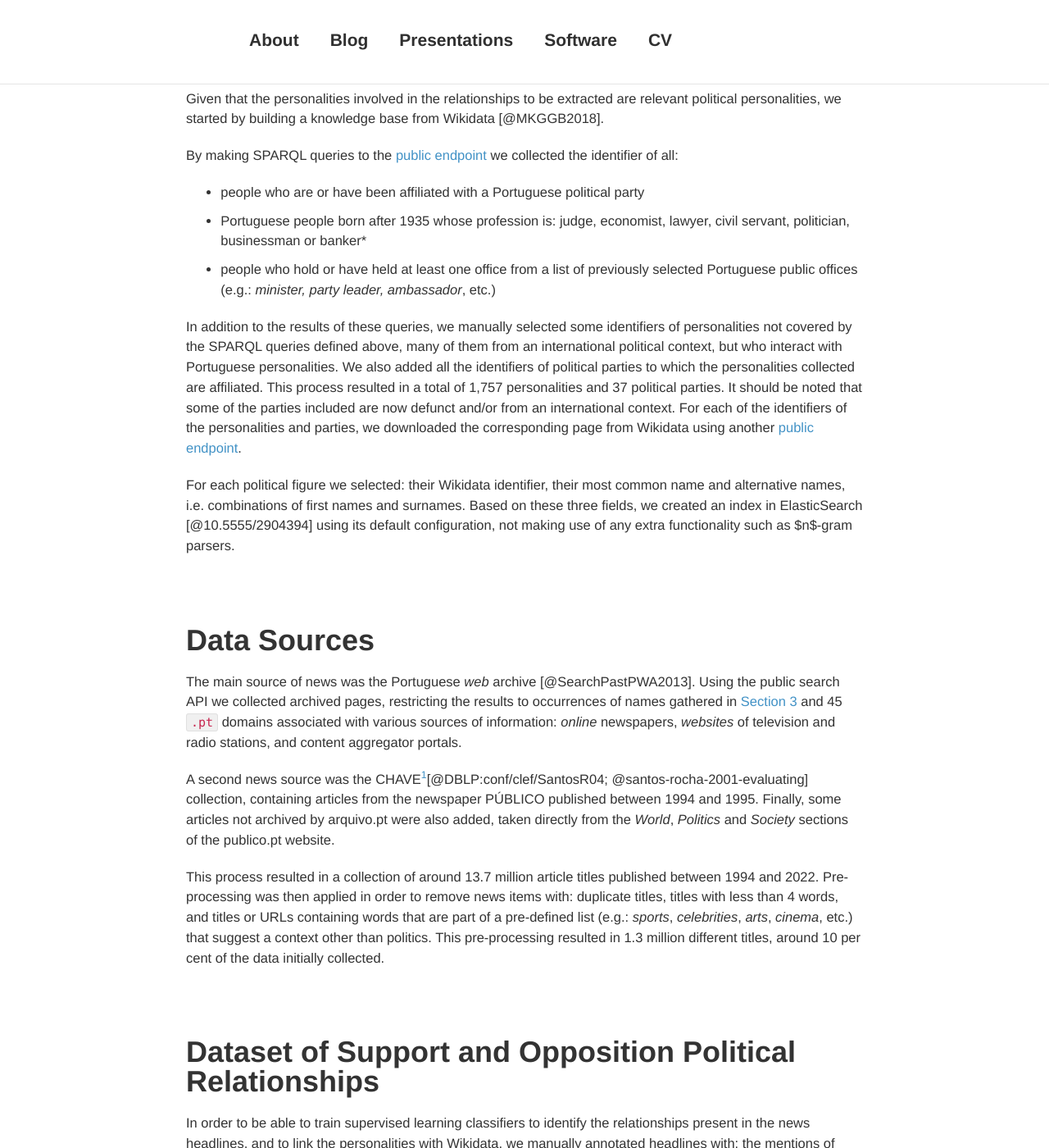
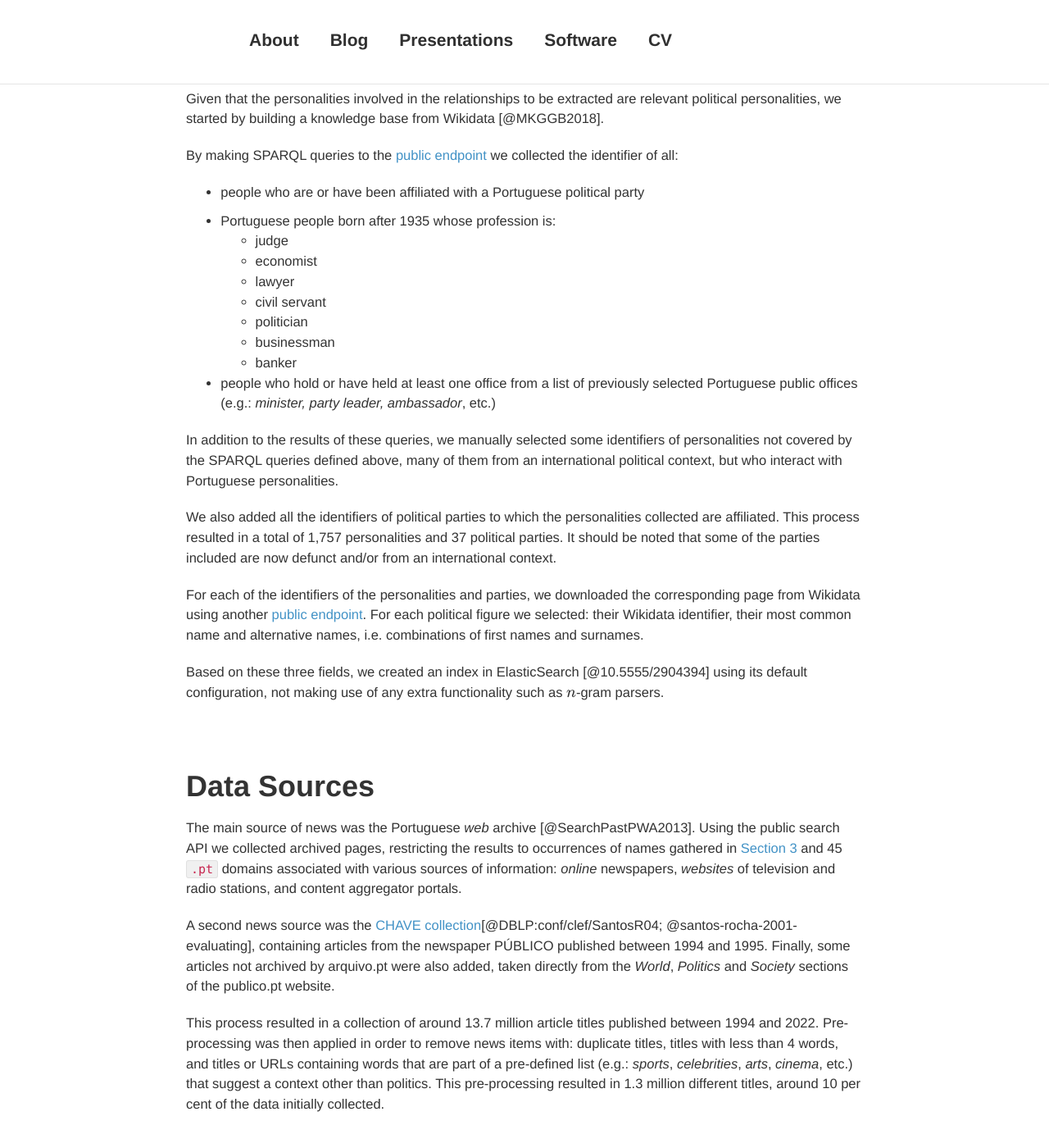
Before and after one commit to davidsbatista/davidsbatista.net, a Jekyll site: the page built from _posts/2023-09-14-Politiquices.md, in a window 1280 px wide and 1400 px high, scrolled down 4094 px. Shown: the whole window at 82% size. Built offline with Jekyll 4.4.1, drawn with Linux system fonts in a browser that asks for light colours; nearby versions of some CDN libraries; comment, search, counter and statistics services are not loaded; some of the changed text lies outside the part shown.

Commit message:
removed all footnote http reference links

```diff
--- a/_posts/2023-09-14-Politiquices.md
+++ b/_posts/2023-09-14-Politiquices.md
@@ -160,14 +160,24 @@ By making SPARQL queries to the [public endpoint](https://query.wikidata.org){:t
 
 - people who are or have been affiliated with a Portuguese political party
 
-- Portuguese people born after 1935 whose profession is: judge, economist, lawyer, civil servant, politician, businessman or banker*
+- Portuguese people born after 1935 whose profession is:
+	- judge
+	- economist
+	- lawyer
+	- civil servant
+	- politician
+	- businessman
+	- banker
 
 - people who hold or have held at least one office from a list of previously selected Portuguese public offices (e.g.: *minister, party leader, ambassador*, etc.)
 
 In addition to the results of these queries, we manually selected some identifiers of personalities not covered by the SPARQL queries defined above, many of them from an international political context, but who interact with Portuguese personalities.
-We also added all the identifiers of political parties to which the personalities collected are affiliated. This process resulted in a total of 1,757 personalities and 37 political parties. It should be noted that some of the parties included are now defunct and/or from an international context. For each of the identifiers of the personalities and parties, we downloaded the corresponding page from Wikidata using another [public endpoint](https://www.wikidata.org/wiki/Special:EntityData?){:target="_blank"}.
 
-For each political figure we selected: their Wikidata identifier, their most common name and alternative names, i.e. combinations of first names and surnames. Based on these three fields, we created an index in ElasticSearch [@10.5555/2904394] using its default configuration, not making use of any extra functionality such as $n$-gram parsers.
+We also added all the identifiers of political parties to which the personalities collected are affiliated. This process resulted in a total of 1,757 personalities and 37 political parties. It should be noted that some of the parties included are now defunct and/or from an international context.
+
+For each of the identifiers of the personalities and parties, we downloaded the corresponding page from Wikidata using another [public endpoint](https://www.wikidata.org/wiki/Special:EntityData?){:target="_blank"}. For each political figure we selected: their Wikidata identifier, their most common name and alternative names, i.e. combinations of first names and surnames.
+
+Based on these three fields, we created an index in ElasticSearch [@10.5555/2904394] using its default configuration, not making use of any extra functionality such as $$n$$-gram parsers.
 
 
 <br>
```
Also changed, not shown: other parts of _posts/2023-09-14-Politiquices.md (+8 -29 lines).
